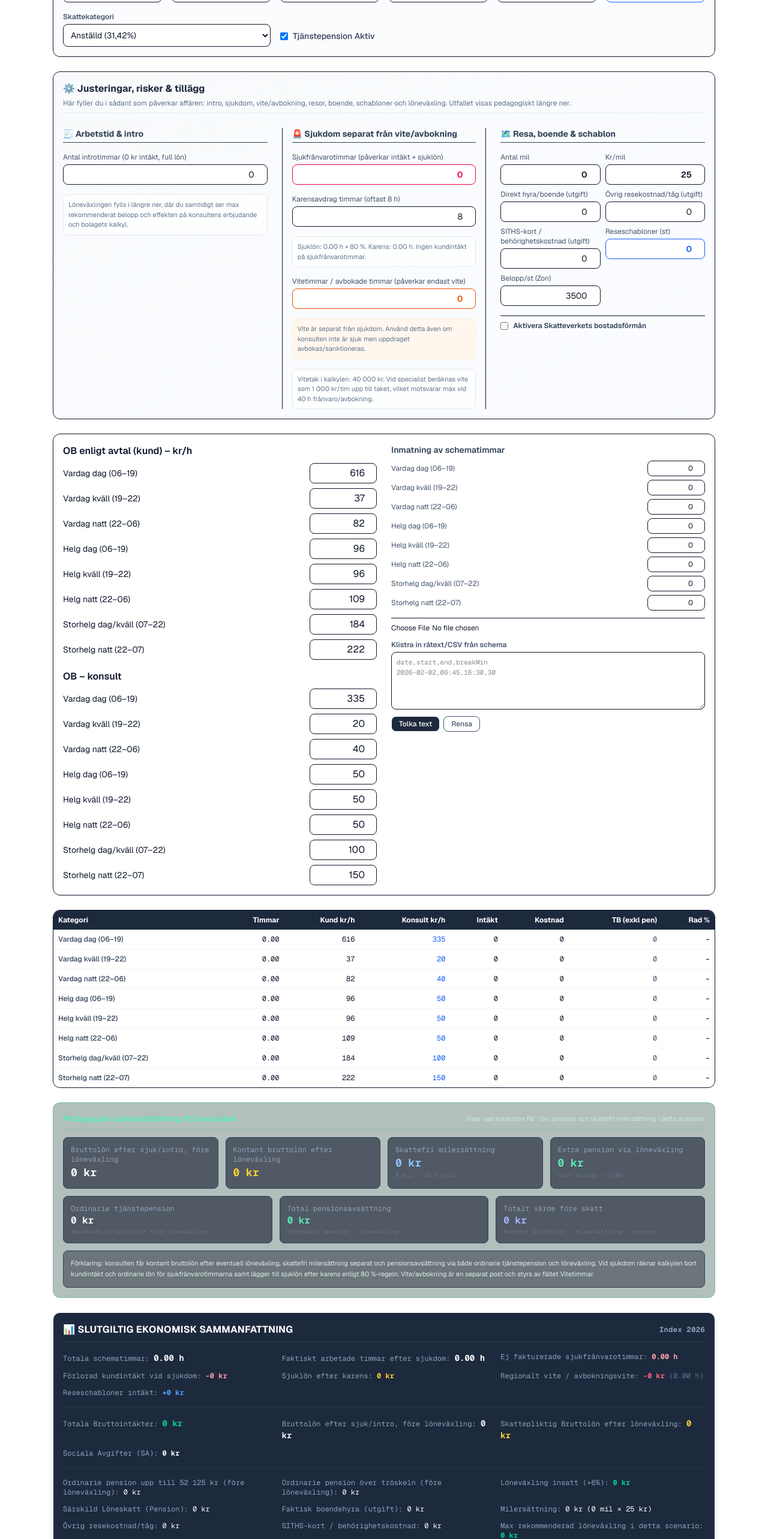
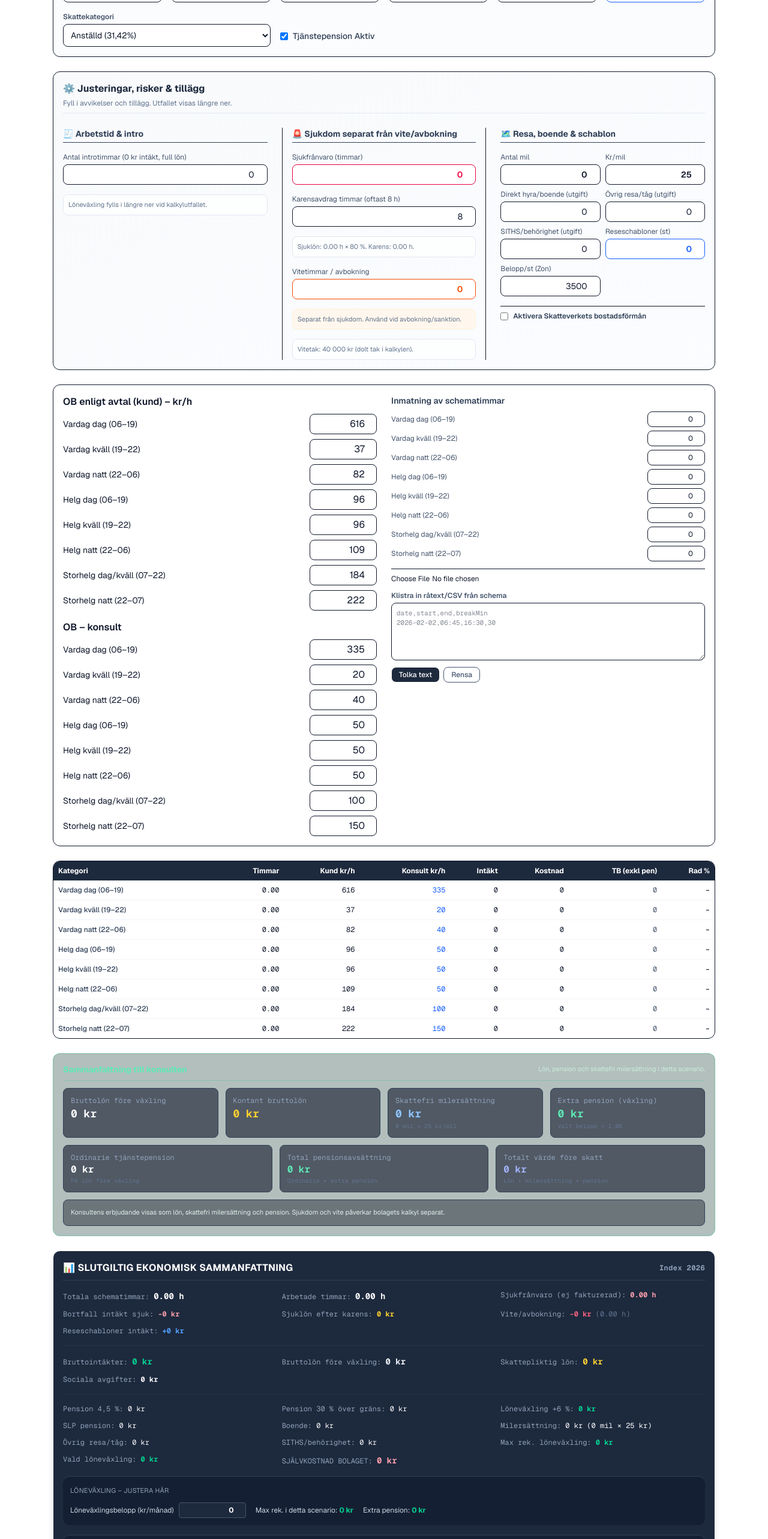
Before and after one commit to shopselectedoffer/skr, a Next.js app: page /pro in a window 1280 px wide. Shown: the part 234-2800 px from the top of the page at 60% size. Built offline with nearby package versions, Linux system fonts and the light colour scheme.

Commit message:
Update page.tsx

```diff
--- a/app/pro/page.tsx
+++ b/app/pro/page.tsx
@@ -485,7 +485,7 @@ export default function App() {
       <section className="grid grid-cols-1 md:grid-cols-3 gap-6 rounded-xl border p-4 bg-gradient-to-br from-slate-50 to-blue-50/30">
         <div className="md:col-span-3 border-b border-slate-200 pb-2">
           <h2 className="font-bold text-base text-slate-800">⚙️ Justeringar, risker & tillägg</h2>
-          <p className="text-xs text-slate-500 mt-1">Här fyller du i sådant som påverkar affären: intro, sjukdom, vite/avbokning, resor, boende, schabloner och löneväxling. Utfallet visas pedagogiskt längre ner.</p>
+          <p className="text-xs text-slate-500 mt-1">Fyll i avvikelser och tillägg. Utfallet visas längre ner.</p>
         </div>
         <div className="space-y-4">
           <h3 className="font-bold text-sm text-slate-700 border-b pb-1">🧾 Arbetstid & intro</h3>
@@ -494,14 +494,14 @@ export default function App() {
             <input type="number" className="rounded-lg border bg-white p-1.5 text-sm text-right" value={introHours} onChange={(e) => setIntroHours(Math.max(0, +e.target.value || 0))} />
           </label>
           <div className="text-[11px] text-slate-500 bg-white/70 rounded-lg border border-slate-200 p-2">
-            Löneväxlingen fylls i längre ner, där du samtidigt ser max rekommenderat belopp och effekten på konsultens erbjudande och bolagets kalkyl.
+            Löneväxling fylls i längre ner vid kalkylutfallet.
           </div>
         </div>
 
         <div className="space-y-4 border-x px-4">
           <h3 className="font-bold text-sm text-slate-700 border-b pb-1">🚨 Sjukdom separat från vite/avbokning</h3>
           <label className="flex flex-col gap-1">
-            <span className="text-xs text-slate-600">Sjukfrånvarotimmar (påverkar intäkt + sjuklön)</span>
+            <span className="text-xs text-slate-600">Sjukfrånvaro (timmar)</span>
             <input type="number" className="rounded-lg border bg-white p-1.5 text-sm text-right text-rose-600 font-semibold" value={sickHours} onChange={(e) => setSickHours(Math.max(0, +e.target.value || 0))} />
           </label>
           <label className="flex flex-col gap-1">
@@ -509,17 +509,17 @@ export default function App() {
             <input type="number" className="rounded-lg border bg-white p-1.5 text-sm text-right" value={karensHours} onChange={(e) => setKarensHours(Math.max(0, +e.target.value || 0))} />
           </label>
           <div className="text-[11px] text-slate-500 bg-white/70 rounded-lg border border-slate-200 p-2">
-            Sjuklön: {totals.sickPayHours.toFixed(2)} h × 80 %. Karens: {totals.appliedKarensHours.toFixed(2)} h. Ingen kundintäkt på sjukfrånvarotimmar.
+            Sjuklön: {totals.sickPayHours.toFixed(2)} h × 80 %. Karens: {totals.appliedKarensHours.toFixed(2)} h.
           </div>
           <label className="flex flex-col gap-1">
-            <span className="text-xs text-slate-600">Vitetimmar / avbokade timmar (påverkar endast vite)</span>
+            <span className="text-xs text-slate-600">Vitetimmar / avbokning</span>
             <input type="number" className="rounded-lg border bg-white p-1.5 text-sm text-right text-orange-600 font-semibold" value={viteHours} onChange={(e) => setViteHours(Math.max(0, +e.target.value || 0))} />
           </label>
           <div className="text-[11px] text-slate-500 bg-orange-50 rounded-lg border border-orange-100 p-2">
-            Vite är separat från sjukdom. Använd detta även om konsulten inte är sjuk men uppdraget avbokas/sanktioneras.
+            Separat från sjukdom. Använd vid avbokning/sanktion.
           </div>
           <div className="text-[11px] text-slate-500 bg-white/70 rounded-lg border border-slate-200 p-2">
-            Vitetak i kalkylen: {fmt(VITE_CAP_KR)} kr. Vid specialist beräknas vite som 1 000 kr/tim upp till taket, vilket motsvarar max vid 40 h frånvaro/avbokning.
+            Vitetak: {fmt(VITE_CAP_KR)} kr (dolt tak i kalkylen).
           </div>
         </div>
 
@@ -539,11 +539,11 @@ export default function App() {
               <input type="number" className="rounded-lg border bg-white p-1.5 text-sm text-right" value={housingCost} onChange={(e) => setHousingCost(Math.max(0, +e.target.value || 0))} />
             </label>
             <label className="flex flex-col gap-1">
-              <span className="text-xs text-slate-600">Övrig resekostnad/tåg (utgift)</span>
+              <span className="text-xs text-slate-600">Övrig resa/tåg (utgift)</span>
               <input type="number" className="rounded-lg border bg-white p-1.5 text-sm text-right" value={otherTravelCost} onChange={(e) => setOtherTravelCost(Math.max(0, +e.target.value || 0))} />
             </label>
             <label className="flex flex-col gap-1">
-              <span className="text-xs text-slate-600">SITHS-kort / behörighetskostnad (utgift)</span>
+              <span className="text-xs text-slate-600">SITHS/behörighet (utgift)</span>
               <input type="number" className="rounded-lg border bg-white p-1.5 text-sm text-right" value={sithsCost} onChange={(e) => setSithsCost(Math.max(0, +e.target.value || 0))} />
             </label>
             <label className="flex flex-col gap-1">
@@ -681,17 +681,17 @@ export default function App() {
       {/* PEDAGOGISK SAMMANFATTNING TILL KONSULTEN */}
       <div className="rounded-xl border border-emerald-500/30 bg-emerald-950/30 p-4 space-y-3">
           <div className="flex flex-col md:flex-row md:items-center md:justify-between gap-2 border-b border-emerald-500/20 pb-2">
-            <h3 className="font-bold text-sm text-emerald-300">Pedagogisk sammanfattning till konsulten</h3>
-            <span className="text-[11px] text-emerald-100/80">Visar vad konsulten får i lön, pension och skattefri milersättning i detta scenario.</span>
+            <h3 className="font-bold text-sm text-emerald-300">Sammanfattning till konsulten</h3>
+            <span className="text-[11px] text-emerald-100/80">Lön, pension och skattefri milersättning i detta scenario.</span>
           </div>
 
           <div className="grid grid-cols-1 md:grid-cols-2 lg:grid-cols-4 gap-3 text-xs font-mono">
             <div className="rounded-lg bg-slate-900/60 p-3 border border-slate-700">
-              <div className="text-slate-400">Bruttolön efter sjuk/intro, före löneväxling</div>
+              <div className="text-slate-400">Bruttolön före växling</div>
               <div className="text-lg font-bold text-white">{fmt(totals.grossWageBeforeVaxling)} kr</div>
             </div>
             <div className="rounded-lg bg-slate-900/60 p-3 border border-slate-700">
-              <div className="text-slate-400">Kontant bruttolön efter löneväxling</div>
+              <div className="text-slate-400">Kontant bruttolön</div>
               <div className="text-lg font-bold text-amber-300">{fmt(totals.bruttoLon)} kr</div>
             </div>
             <div className="rounded-lg bg-slate-900/60 p-3 border border-slate-700">
@@ -700,7 +700,7 @@ export default function App() {
               <div className="text-[10px] text-slate-500">{mileageKm} mil × {fmt(mileageRate)} kr/mil</div>
             </div>
             <div className="rounded-lg bg-slate-900/60 p-3 border border-slate-700">
-              <div className="text-slate-400">Extra pension via löneväxling</div>
+              <div className="text-slate-400">Extra pension (växling)</div>
               <div className="text-lg font-bold text-emerald-300">{fmt(totals.pensionVaxlingBonus)} kr</div>
               <div className="text-[10px] text-slate-500">Valt belopp × 1,06</div>
             </div>
@@ -710,22 +710,22 @@ export default function App() {
             <div className="rounded-lg bg-slate-900/60 p-3 border border-slate-700">
               <div className="text-slate-400">Ordinarie tjänstepension</div>
               <div className="text-base font-bold text-white">{fmt(totals.ordinaryPension)} kr</div>
-              <div className="text-[10px] text-slate-500">Beräknad på bruttolön före löneväxling</div>
+              <div className="text-[10px] text-slate-500">På lön före växling</div>
             </div>
             <div className="rounded-lg bg-slate-900/60 p-3 border border-slate-700">
               <div className="text-slate-400">Total pensionsavsättning</div>
               <div className="text-base font-bold text-emerald-300">{fmt(totals.pension)} kr</div>
-              <div className="text-[10px] text-slate-500">Ordinarie pension + löneväxling</div>
+              <div className="text-[10px] text-slate-500">Ordinarie + extra pension</div>
             </div>
             <div className="rounded-lg bg-slate-900/60 p-3 border border-slate-700">
               <div className="text-slate-400">Totalt värde före skatt</div>
               <div className="text-base font-bold text-indigo-300">{fmt(totals.bruttoLon + totals.mileageCost + totals.pension)} kr</div>
-              <div className="text-[10px] text-slate-500">Kontant bruttolön + milersättning + pension</div>
+              <div className="text-[10px] text-slate-500">Lön + milersättning + pension</div>
             </div>
           </div>
 
           <div className="text-[11px] leading-relaxed text-emerald-50/90 bg-slate-950/40 border border-slate-700 rounded-lg p-3">
-            Förklaring: konsulten får kontant bruttolön efter eventuell löneväxling, skattefri milersättning separat och pensionsavsättning via både ordinarie tjänstepension och löneväxling. Vid sjukdom räknar kalkylen bort kundintäkt och ordinarie lön för sjukfrånvarotimmarna samt lägger till sjuklön efter karens enligt 80 %-regeln. Vite/avbokning är en separat post och styrs av fältet Vitetimmar.
+            Konsultens erbjudande visas som lön, skattefri milersättning och pension. Sjukdom och vite påverkar bolagets kalkyl separat.
           </div>
         </div>
 
@@ -738,19 +738,19 @@ export default function App() {
 
         <div className="grid grid-cols-1 md:grid-cols-2 lg:grid-cols-3 gap-x-6 gap-y-3 text-xs font-mono">
           <div><span className="text-slate-400">Totala schematimmar:</span> <span className="font-bold text-sm">{totals.h.toFixed(2)} h</span></div>
-          <div><span className="text-slate-400">Faktiskt arbetade timmar efter sjukdom:</span> <span className="font-bold text-sm">{totals.workedHours.toFixed(2)} h</span></div>
-          <div><span className="text-slate-400">Ej fakturerade sjukfrånvarotimmar:</span> <span className="font-bold text-rose-300">{totals.safeSickHours.toFixed(2)} h</span></div>
-          <div><span className="text-slate-400">Förlorad kundintäkt vid sjukdom:</span> <span className="font-bold text-rose-300">-{fmt(totals.lostCustomerRevenue)} kr</span></div>
+          <div><span className="text-slate-400">Arbetade timmar:</span> <span className="font-bold text-sm">{totals.workedHours.toFixed(2)} h</span></div>
+          <div><span className="text-slate-400">Sjukfrånvaro (ej fakturerad):</span> <span className="font-bold text-rose-300">{totals.safeSickHours.toFixed(2)} h</span></div>
+          <div><span className="text-slate-400">Bortfall intäkt sjuk:</span> <span className="font-bold text-rose-300">-{fmt(totals.lostCustomerRevenue)} kr</span></div>
           <div><span className="text-slate-400">Sjuklön efter karens:</span> <span className="font-bold text-amber-300">{fmt(totals.totalSjuklon)} kr</span></div>
-          <div><span className="text-slate-400">Regionalt vite / avbokningsvite:</span> <span className="font-bold text-rose-400">-{fmt(totals.totalVite)} kr</span> <span className="text-slate-500">({totals.safeViteHours.toFixed(2)} h)</span></div>
+          <div><span className="text-slate-400">Vite/avbokning:</span> <span className="font-bold text-rose-400">-{fmt(totals.totalVite)} kr</span> <span className="text-slate-500">({totals.safeViteHours.toFixed(2)} h)</span></div>
           <div><span className="text-slate-400">Reseschabloner intäkt:</span> <span className="font-bold text-blue-400">+{fmt(totals.totalSchablonRevenue)} kr</span></div>
 
           <div className="border-t border-slate-700/50 my-1 col-span-full" />
 
-          <div><span className="text-slate-400">Totala Bruttointäkter:</span> <span className="font-bold text-emerald-400 text-sm">{fmt(totals.revTotal)} kr</span></div>
-          <div><span className="text-slate-400">Bruttolön efter sjuk/intro, före löneväxling:</span> <span className="font-bold text-slate-100 text-sm">{fmt(totals.grossWageBeforeVaxling)} kr</span></div>
-          <div><span className="text-slate-400">Skattepliktig Bruttolön efter löneväxling:</span> <span className="font-bold text-amber-300 text-sm">{fmt(totals.bruttoLon)} kr</span></div>
-          <div><span className="text-slate-400">Sociala Avgifter (SA):</span> <span className="font-bold">{fmt(totals.sa)} kr</span></div>
+          <div><span className="text-slate-400">Bruttointäkter:</span> <span className="font-bold text-emerald-400 text-sm">{fmt(totals.revTotal)} kr</span></div>
+          <div><span className="text-slate-400">Bruttolön före växling:</span> <span className="font-bold text-slate-100 text-sm">{fmt(totals.grossWageBeforeVaxling)} kr</span></div>
+          <div><span className="text-slate-400">Skattepliktig lön:</span> <span className="font-bold text-amber-300 text-sm">{fmt(totals.bruttoLon)} kr</span></div>
+          <div><span className="text-slate-400">Sociala avgifter:</span> <span className="font-bold">{fmt(totals.sa)} kr</span></div>
 
           {totals.totalBostadForman > 0 && (
             <div className="col-span-full text-[11px] text-amber-200">
@@ -760,17 +760,17 @@ export default function App() {
 
           <div className="border-t border-slate-700/50 my-1 col-span-full" />
 
-          <div><span className="text-slate-400">Ordinarie pension upp till 52 125 kr (före löneväxling):</span> <span>{fmt(totals.pLow)} kr</span></div>
-          <div><span className="text-slate-400">Ordinarie pension över tröskeln (före löneväxling):</span> <span>{fmt(totals.pHigh)} kr</span></div>
-          <div><span className="text-slate-400">Löneväxling insatt (+6%):</span> <span className="text-emerald-400 font-bold">{fmt(totals.pensionVaxlingBonus)} kr</span></div>
-          <div><span className="text-slate-400">Särskild Löneskatt (Pension):</span> <span>{fmt(totals.sll)} kr</span></div>
-          <div><span className="text-slate-400">Faktisk boendehyra (utgift):</span> <span>{fmt(housingCost)} kr</span></div>
+          <div><span className="text-slate-400">Pension 4,5 %:</span> <span>{fmt(totals.pLow)} kr</span></div>
+          <div><span className="text-slate-400">Pension 30 % över gräns:</span> <span>{fmt(totals.pHigh)} kr</span></div>
+          <div><span className="text-slate-400">Löneväxling +6 %:</span> <span className="text-emerald-400 font-bold">{fmt(totals.pensionVaxlingBonus)} kr</span></div>
+          <div><span className="text-slate-400">SLP pension:</span> <span>{fmt(totals.sll)} kr</span></div>
+          <div><span className="text-slate-400">Boende:</span> <span>{fmt(housingCost)} kr</span></div>
           <div><span className="text-slate-400">Milersättning:</span> <span>{fmt(totals.mileageCost)} kr ({mileageKm} mil × {fmt(mileageRate)} kr)</span></div>
-          <div><span className="text-slate-400">Övrig resekostnad/tåg:</span> <span>{fmt(totals.otherTravelCost)} kr</span></div>
-          <div><span className="text-slate-400">SITHS-kort / behörighetskostnad:</span> <span>{fmt(totals.sithsCost)} kr</span></div>
-          <div><span className="text-slate-400">Max rekommenderad löneväxling i detta scenario:</span> <span className="font-bold text-emerald-400">{fmt(totals.maxRecommendedLonevaxling)} kr</span></div>
-          <div><span className="text-slate-400">Valt löneväxlingsbelopp:</span> <span className="font-bold text-emerald-400">{fmt(totals.appliedLonevaxling)} kr</span></div>
-          <div><span className="text-slate-400">TOTAL SJÄLVKOSTNAD BOLAGET:</span> <span className="font-bold text-sm text-rose-300">{fmt(totals.totalCost)} kr</span></div>
+          <div><span className="text-slate-400">Övrig resa/tåg:</span> <span>{fmt(totals.otherTravelCost)} kr</span></div>
+          <div><span className="text-slate-400">SITHS/behörighet:</span> <span>{fmt(totals.sithsCost)} kr</span></div>
+          <div><span className="text-slate-400">Max rek. löneväxling:</span> <span className="font-bold text-emerald-400">{fmt(totals.maxRecommendedLonevaxling)} kr</span></div>
+          <div><span className="text-slate-400">Vald löneväxling:</span> <span className="font-bold text-emerald-400">{fmt(totals.appliedLonevaxling)} kr</span></div>
+          <div><span className="text-slate-400">SJÄLVKOSTNAD BOLAGET:</span> <span className="font-bold text-sm text-rose-300">{fmt(totals.totalCost)} kr</span></div>
         </div>
 
         {lonevaxling > totals.maxRecommendedLonevaxling && (
@@ -780,19 +780,19 @@ export default function App() {
         )}
 
         <div className="pt-4 border-t border-slate-700 bg-slate-900/50 p-3 rounded-xl text-xs space-y-3">
-          <div className="text-[11px] text-slate-400 uppercase tracking-wide">Löneväxling – justera och se utfallet direkt</div>
+          <div className="text-[11px] text-slate-400 uppercase tracking-wide">Löneväxling – justera här</div>
           <div className="flex flex-wrap gap-4 items-center">
             <label className="flex items-center gap-2">
               <span className="text-slate-300">Löneväxlingsbelopp (kr/månad)</span>
               <input type="number" className="w-28 rounded border border-slate-600 bg-slate-800 p-1 text-right font-bold text-white" value={lonevaxling} onChange={(e) => setLonevaxling(Math.max(0, +e.target.value || 0))} />
             </label>
-            <div className="text-slate-300">Max rekommenderad i detta scenario: <span className="font-bold text-emerald-400">{fmt(totals.maxRecommendedLonevaxling)} kr</span></div>
-            <div className="text-slate-300">Extra pension vid valt belopp: <span className="font-bold text-emerald-400">{fmt(totals.pensionVaxlingBonus)} kr</span></div>
+            <div className="text-slate-300">Max rek. i detta scenario: <span className="font-bold text-emerald-400">{fmt(totals.maxRecommendedLonevaxling)} kr</span></div>
+            <div className="text-slate-300">Extra pension: <span className="font-bold text-emerald-400">{fmt(totals.pensionVaxlingBonus)} kr</span></div>
           </div>
         </div>
 
         <div className="pt-4 border-t border-slate-700 flex flex-wrap gap-4 items-center bg-slate-900/50 p-3 rounded-xl text-xs">
-          <div className="w-full text-[11px] text-slate-400 uppercase tracking-wide">Interna TB-inställningar</div>
+          <div className="w-full text-[11px] text-slate-400 uppercase tracking-wide">TB-inställningar</div>
           <label className="flex items-center gap-2">
             <span className="text-slate-300">Konsultchef split %</span>
             <input type="number" className="w-16 rounded border border-slate-600 bg-slate-800 p-1 text-right font-bold text-white" value={tbSplitPct} onChange={(e) => setTbSplitPct(Math.max(0, Math.min(100, +e.target.value || 0)))} />
@@ -805,15 +805,15 @@ export default function App() {
 
         <div className="grid grid-cols-1 md:grid-cols-3 gap-4 pt-2 font-mono text-center">
           <div className="bg-emerald-950/80 border border-emerald-500/30 p-3 rounded-xl">
-            <div className="text-[10px] text-slate-400 uppercase tracking-wider">Täckningsbidrag (Vinst)</div>
+            <div className="text-[10px] text-slate-400 uppercase tracking-wider">Täckningsbidrag</div>
             <div className="text-xl font-bold text-emerald-400">{fmt(totals.tb)} kr</div>
           </div>
           <div className="bg-blue-950/80 border border-blue-500/30 p-3 rounded-xl">
-            <div className="text-[10px] text-slate-400 uppercase tracking-wider">Slutgiltig Marginal %</div>
+            <div className="text-[10px] text-slate-400 uppercase tracking-wider">Marginal</div>
             <div className="text-xl font-bold text-blue-400">{totals.revTotal > 0 ? ((totals.tb / totals.revTotal) * 100).toFixed(1) + "%" : "–"}</div>
           </div>
           <div className="bg-indigo-950/80 border border-indigo-500/30 p-3 rounded-xl">
-            <div className="text-[10px] text-slate-400 uppercase tracking-wider">Din Provision (Chefdel)</div>
+            <div className="text-[10px] text-slate-400 uppercase tracking-wider">Din provision</div>
             <div className="text-xl font-bold text-indigo-400">{fmt(totals.tbChef)} kr</div>
           </div>
         </div>
```
